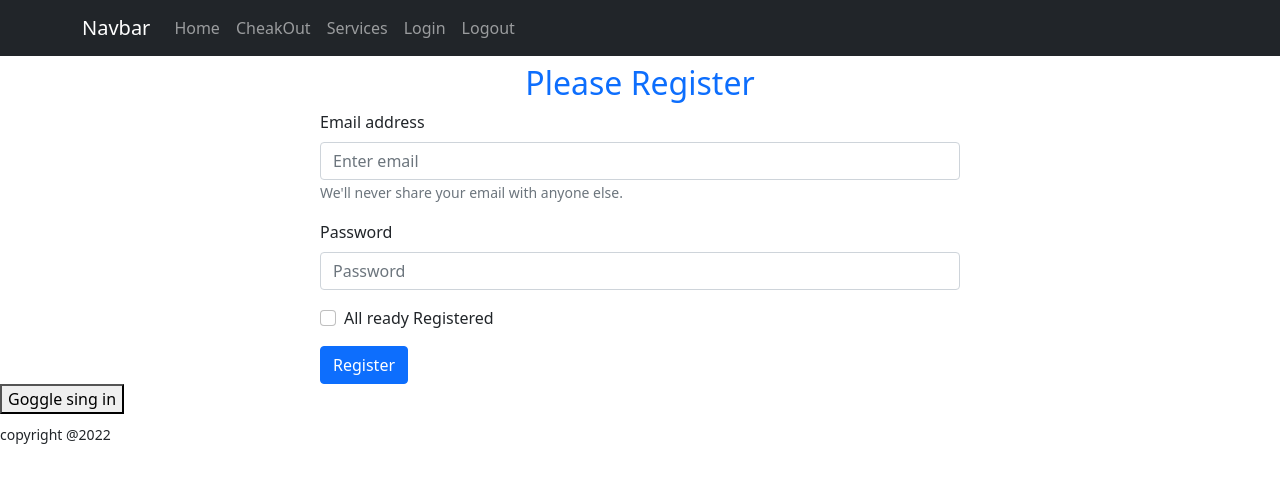
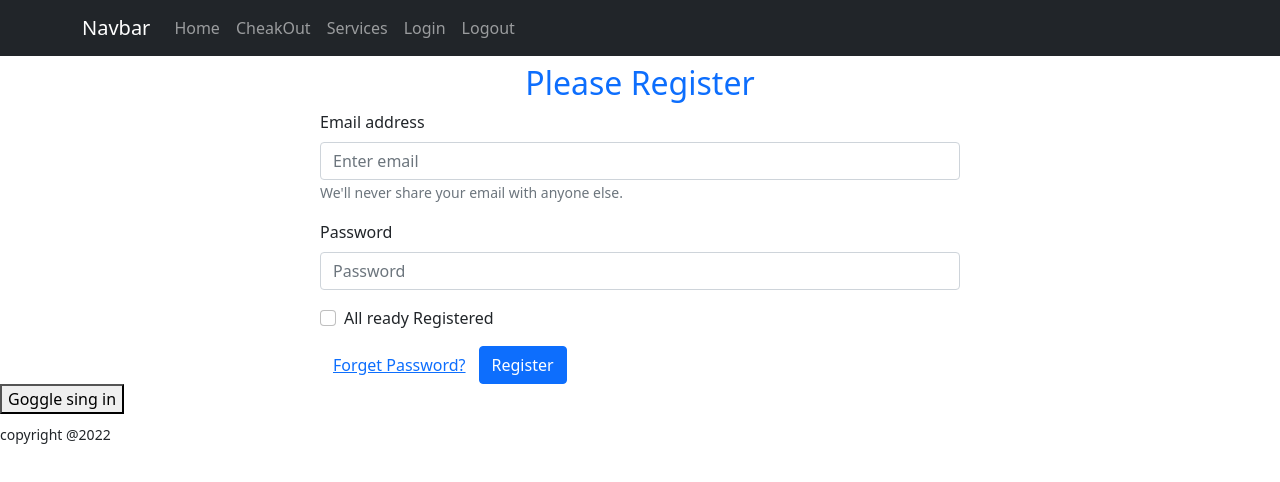
Before and after one commit to Afridi-AD/independent-service, a React (Create React App) app: page /login in a window 1280 px wide. Shown: the top 482 px of the page. Built offline with nearby package versions, Linux system fonts and the light colour scheme.

Commit message:
password reset email sent

```diff
--- a/src/Components/Login/Login.js
+++ b/src/Components/Login/Login.js
@@ -1,4 +1,4 @@
-import { createUserWithEmailAndPassword, getAuth, GoogleAuthProvider, sendEmailVerification, signInWithEmailAndPassword, signInWithPopup, signOut } from 'firebase/auth';
+import { createUserWithEmailAndPassword, getAuth, GoogleAuthProvider, sendEmailVerification, sendPasswordResetEmail, signInWithEmailAndPassword, signInWithPopup, signOut } from 'firebase/auth';
 import React, { useState } from 'react';
 import { Button, Form } from 'react-bootstrap';
 import app from '../../firebase.init';
@@ -78,6 +78,13 @@
 
 }
 
+const handlePasswordReset= ()=>{
+  sendPasswordResetEmail(auth,email)
+  .then(()=>{
+    console.log('email sent')
+  })
+}
+
 const verfyEmail =()=>{
 
     sendEmailVerification(auth.currentUser)
@@ -110,6 +117,7 @@
   <Form.Group className="mb-3" controlId="formBasicCheckbox">
     <Form.Check onChange={handleRegisterdChange} type="checkbox" label="All ready Registered" />
   </Form.Group>
+  <Button onClick={handlePasswordReset} variant="link">Forget Password?</Button>
   <Button variant="primary" type="submit">
     {registered ? 'Login' : 'Register'}
   </Button>
```
